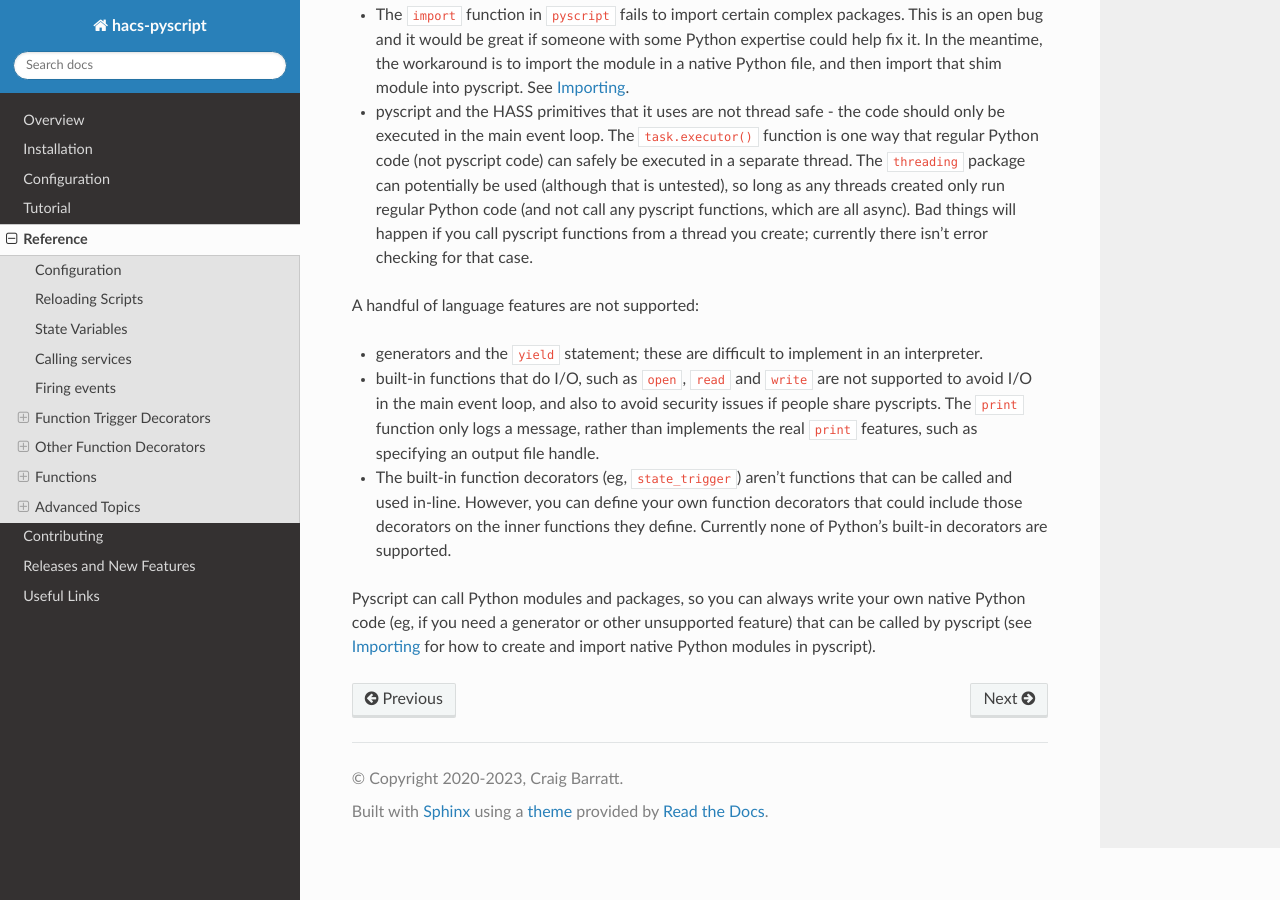
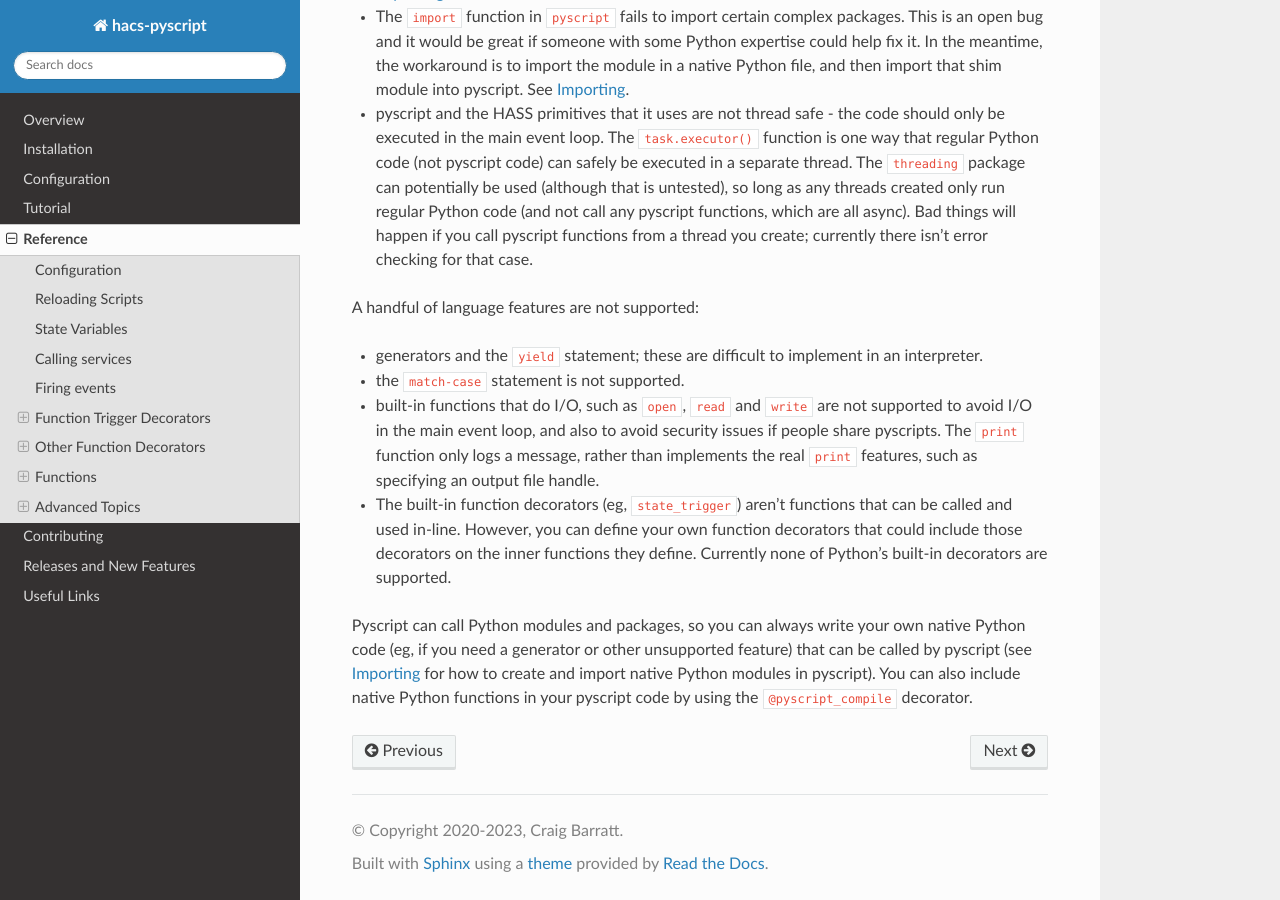
Before and after one commit to custom-components/pyscript, a Sphinx documentation site: the page built from docs/reference.rst, in a window 1280 px wide and 900 px high, scrolled down 44333 px. Built offline with Sphinx 7.4.7 and the Read the Docs theme 2.0.0, drawn with Linux system fonts in a browser that asks for light colours.

Commit message:
minor doc edits

```diff
--- a/docs/reference.rst
+++ b/docs/reference.rst
@@ -1177,7 +1177,7 @@ occurs.
 ``task.cancel(task_id=None)``
   Cancels (kills) the task specified by the ``task_id`` returned by ``task.create``. This is a
   simpler alternative to the ``task_id.cancel()`` method, which also requires waiting for the
-  task to cancel. With no argument, `task.cancel` cancels the current task, which you might prefer
+  task to cancel. With no argument, ``task.cancel`` cancels the current task, which you might prefer
   to use in a trigger function on error, instead of a `return` or raising an exception.
 
 ``task.current_task()``
@@ -2025,7 +2025,7 @@ Here are some areas where pyscript differs from real Python:
   be declared ``async``. Unless the Python module is designed to support async callbacks, it is not
   currently possible to have Python modules and packages call pyscript functions. The workaround is
   to move your callbacks from pyscript and make them native Python functions; see `Importing <#importing>`__.
-- Continuing that point, special methods (eg, `__eq__`) in a class created in `pyscript` will not work since
+- Continuing that point, special methods (eg, ``__eq__``) in a class created in `pyscript` will not work since
   they are async functions and Python will not be able to call them. The two workarounds are to
   use the ``@pyscript_compile`` decorator so the method is compiled to a native (non-ascync) Python
   function, or write your class in native Python and import it into ``pyscript``; see `Importing <#importing>`__.
@@ -2044,6 +2044,7 @@ Here are some areas where pyscript differs from real Python:
 A handful of language features are not supported:
 
 - generators and the ``yield`` statement; these are difficult to implement in an interpreter.
+- the ``match-case`` statement is not supported.
 - built-in functions that do I/O, such as ``open``, ``read`` and ``write`` are not supported to avoid
   I/O in the main event loop, and also to avoid security issues if people share pyscripts. The ``print``
   function only logs a message, rather than implements the real ``print`` features, such as specifying
@@ -2055,3 +2056,5 @@ A handful of language features are not supported:
 Pyscript can call Python modules and packages, so you can always write your own native Python code
 (eg, if you need a generator or other unsupported feature) that can be called by pyscript
 (see `Importing <#importing>`__ for how to create and import native Python modules in pyscript).
+You can also include native Python functions in your pyscript code by using the ``@pyscript_compile``
+decorator.
```
